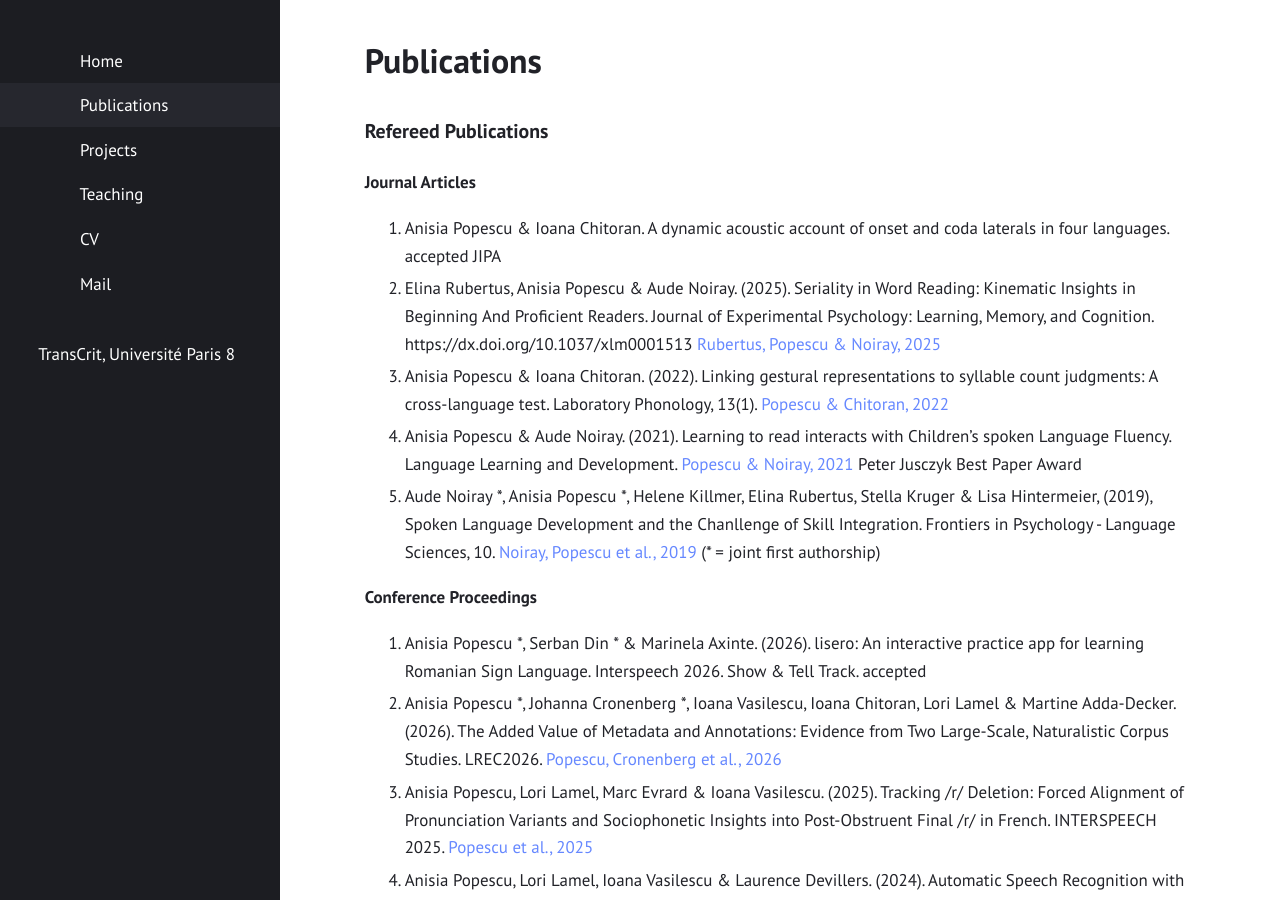
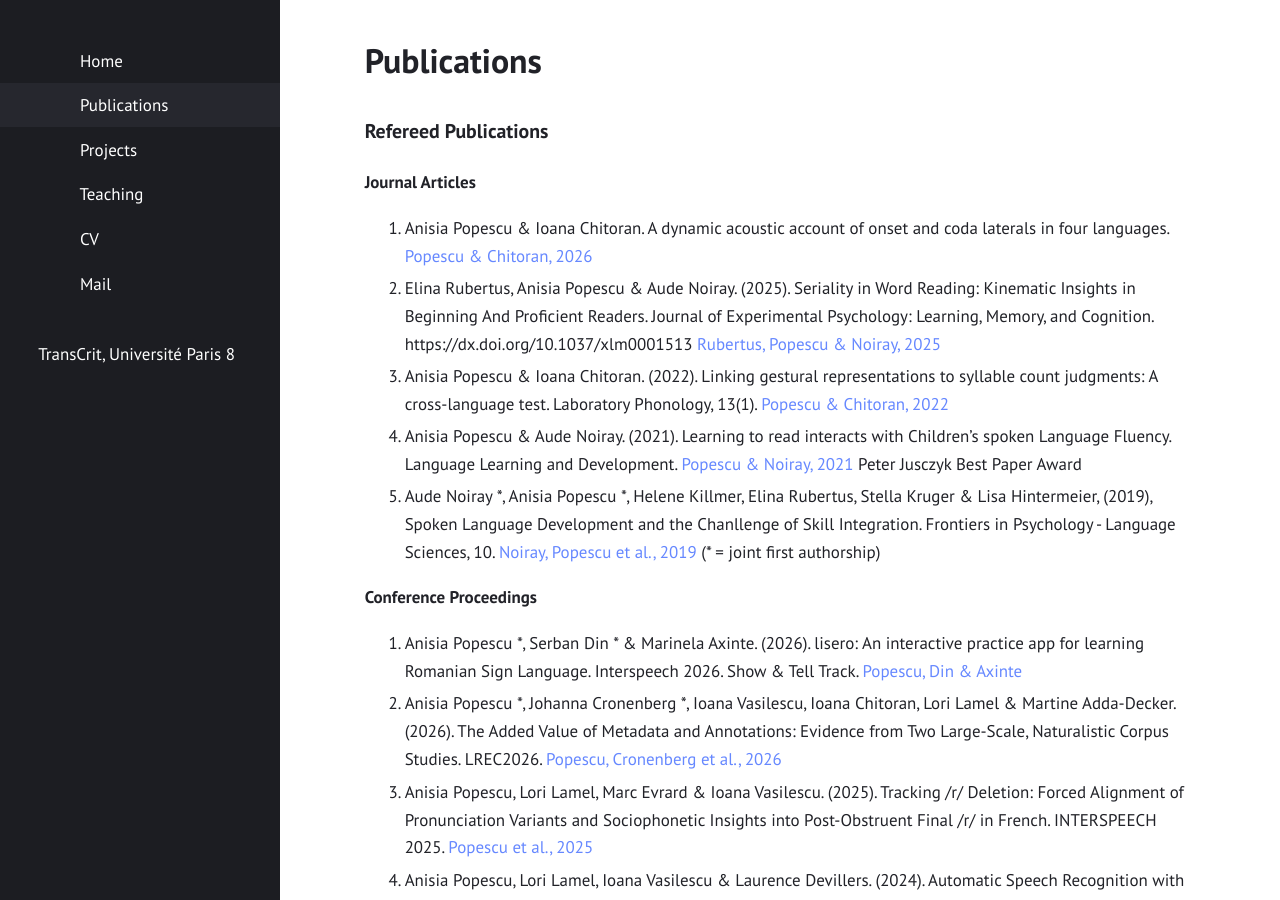
Before and after one commit to anisiapopescu/anisiapopescu.github.io, a Jekyll site: the page built from publications.md, in a window 1280 px wide and 900 px high. Built offline with Jekyll 4.4.1, drawn with Linux system fonts in a browser that asks for light colours.

Commit message:
Update publications.md

```diff
--- a/publications.md
+++ b/publications.md
@@ -8,8 +8,8 @@ layout: page
 ### Refereed Publications
 
 **Journal Articles**
-1. Anisia Popescu & Ioana Chitoran. A dynamic acoustic account of onset and coda laterals in four languages. accepted JIPA
-2. Elina Rubertus, Anisia Popescu & Aude Noiray. (2025). Seriality in Word Reading: Kinematic Insights in Beginning And Proficient Readers. Journal of Experimental Psychology: Learning, Memory, and Cognition. https://dx.doi.org/10.1037/xlm0001513 [Rubertus, Popescu & Noiray, 2025](https://www.researchgate.net/publication/393379608_Seriality_in_word_reading_Kinematic_insights_into_beginning_and_proficient_readers)
+1. Anisia Popescu & Ioana Chitoran. A dynamic acoustic account of onset and coda laterals in four languages. [Popescu & Chitoran, 2026](https://www.cambridge.org/core/journals/journal-of-the-international-phonetic-association/article/dynamic-acoustic-account-of-onset-and-coda-laterals-in-four-languages/8668486EF424B6D4D242F88FCA0C5033)
+2. Elina Rubertus, Anisia Popescu & Aude Noiray. (2025). Seriality in Word Reading: Kinematic Insights in Beginning And Proficient Readers. Journal of Experimental Psychology: Learning, Memory, and Cognition. https://dx.doi.org/10.1037/xlm0001513 [Rubertus, Popescu & Noiray, 2025](https://hal.science/hal-05147642v1/document)
 3. Anisia Popescu & Ioana Chitoran. (2022). Linking gestural representations to syllable count judgments: A cross-language test. Laboratory Phonology, 13(1). [Popescu & Chitoran, 2022](https://www.journal-labphon.org/article/id/7681/)
 4. Anisia Popescu & Aude Noiray. (2021). Learning to read interacts with Children's spoken Language Fluency. Language Learning and Development. [Popescu & Noiray, 2021](https://www.tandfonline.com/doi/full/10.1080/15475441.2021.1941032) Peter Jusczyk Best Paper Award
 5. Aude Noiray \*, Anisia Popescu \*, Helene Killmer, Elina Rubertus, Stella Kruger & Lisa Hintermeier, (2019), Spoken Language Development and the Chanllenge of Skill Integration. Frontiers in Psychology - Language Sciences, 10.  [Noiray, Popescu et al., 2019](https://www.frontiersin.org/articles/10.3389/fpsyg.2019.02777/full)
@@ -17,7 +17,7 @@ layout: page
 
 
 **Conference Proceedings**
-1. Anisia Popescu \*, Serban Din \* & Marinela Axinte. (2026). lisero: An interactive practice app for learning Romanian Sign Language. Interspeech 2026. Show & Tell Track. accepted
+1. Anisia Popescu \*, Serban Din \* & Marinela Axinte. (2026). lisero: An interactive practice app for learning Romanian Sign Language. Interspeech 2026. Show & Tell Track. [Popescu, Din & Axinte](https://www.isca-archive.org/interspeech_2026/popescu26_interspeech.pdf)
 2. Anisia Popescu \*, Johanna Cronenberg \*, Ioana Vasilescu, Ioana Chitoran, Lori Lamel & Martine Adda-Decker. (2026). The Added Value of Metadata and Annotations: Evidence from Two Large-Scale, Naturalistic Corpus Studies. LREC2026. [Popescu, Cronenberg et al., 2026](https://lrec.elra.info/lrec2026-main-455)
 3. Anisia Popescu, Lori Lamel, Marc Evrard & Ioana Vasilescu. (2025). Tracking /r/ Deletion: Forced Alignment of Pronunciation Variants and Sociophonetic Insights into Post-Obstruent Final /r/ in French. INTERSPEECH 2025. [Popescu et al., 2025](https://www.isca-archive.org/interspeech_2025/popescu25_interspeech.pdf )
 4. Anisia Popescu, Lori Lamel, Ioana Vasilescu & Laurence Devillers. (2024). Automatic Speech Recognition with parallel L1 and L2 Acoustic phone models to evaluate /l/ allophony in L2 English Speech production, INTERSPEECH 2024. [Popescu et al., 2024](https://www.isca-archive.org/interspeech_2024/popescu24_interspeech.html)
```
